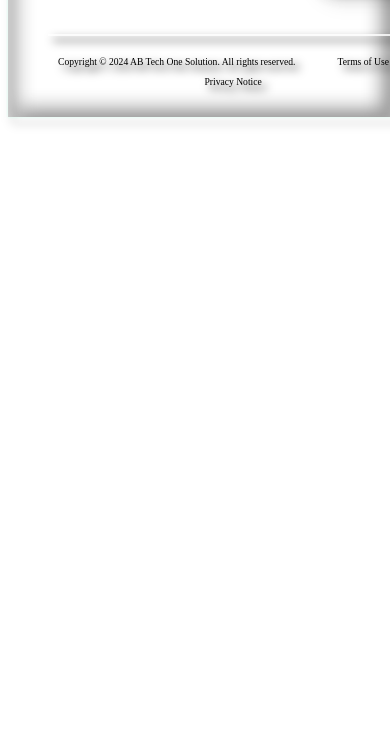
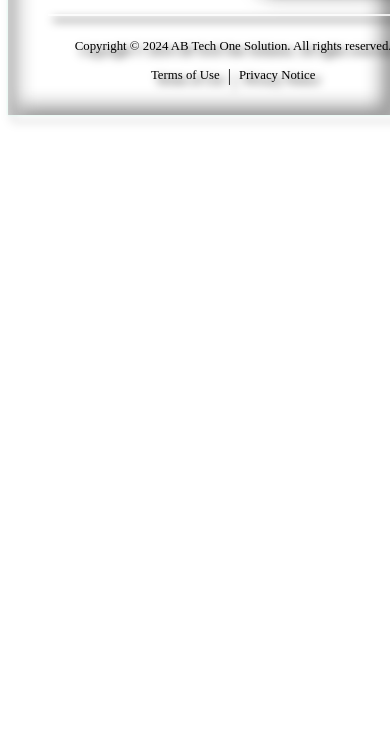
Before and after one commit to AB-Tech-One/ab-tech-one.github.io, a plain HTML site: page header-and-footer/footer.html in a window 390 px wide. Shown: the part 94-844 px from the top of the page. Drawn offline with Linux system fonts and the light colour scheme; files that its build step writes are made by us from their sources; files whose address does not match are found by name.

Commit message:
Returned to non-media font sizes

```diff
--- a/header-and-footer/footer.css
+++ b/header-and-footer/footer.css
@@ -136,7 +136,6 @@
     }
 
     .Footer_CTA_Text {
-        font-size: 0.6rem;
     }
 }
 
@@ -201,5 +200,32 @@
 }
 
 .Footer_Notices_Text {
-    font-size: 0.6rem;
+    font-size: 0.8rem;
 }
+#Footer_Notices_Text_ToU {
+    margin-left: auto;
+}
+
+@media (max-width: 920px) {
+    .Footer_Sections_Container {
+        width: 100%;
+        margin-top: 30px;
+    }
+
+    #Footer_Sections_Container_Copyright {
+        padding: 10px;
+        justify-content: center;
+        align-items: center;
+
+    }
+
+    .Footer_Notices_Text{
+        text-align: center;
+    }
+    #Footer_Notices_Text_Copyright {
+        width: 100%;
+    }
+    #Footer_Notices_Text_ToU {
+        margin-left: 0;
+    }
+}
--- a/header-and-footer/footer.html
+++ b/header-and-footer/footer.html
@@ -50,8 +50,10 @@
             </div>
         </div>
         <div class="Footer_Sections_Container" id="Footer_Sections_Container_Copyright">
-            <p class="Footer_Notices_Text">Copyright &copy; 2024 AB Tech One Solution. All rights reserved.</p>
-            <a class="Footer_Notices_Text" style="margin-left: auto;">Terms of Use</a> &nbsp;&nbsp;|&nbsp;&nbsp; <a class="Footer_Notices_Text">Privacy Notice</a>
+            <p class="Footer_Notices_Text" id="Footer_Notices_Text_Copyright">Copyright &copy; 2024 AB Tech One Solution. All rights reserved.</p>
+            <a class="Footer_Notices_Text" id="Footer_Notices_Text_ToU">Terms of Use</a>
+            &nbsp;&nbsp;|&nbsp;&nbsp;
+            <a class="Footer_Notices_Text">Privacy Notice</a>
         </div>
 
     </footer>
--- a/main.css
+++ b/main.css
@@ -155,28 +155,22 @@ p {
 @media (max-width: 920px) {
 
     div {
-        font-size: 0.6rem;
     }
 
     h1 {
-        font-size: 1.5rem;
     }
     h2 {
-        font-size: 1rem;
     }
     h3 {
-        font-size: 0.8rem;
     }
 
     a {
     }
 
     p {
-        font-size: 0.6rem;
     }
 
     img {
-        font-size: 0.6rem;
     }
 }
 
@@ -353,7 +347,6 @@ main {
     }
 
     .Banner_Learn_More {
-        font-size: 0.8rem;
     }
 
     .Banner_Img {
@@ -672,7 +665,6 @@ main {
 
     .FAQs_Details_Toggle:checked ~ .FAQs_Details {
         margin: 0 0 10px 0;
-        font-size: 0.6rem;
     }
 }
 
```
Also changed, not shown: contact/contact-pop-up.html (+1 -1 lines).
